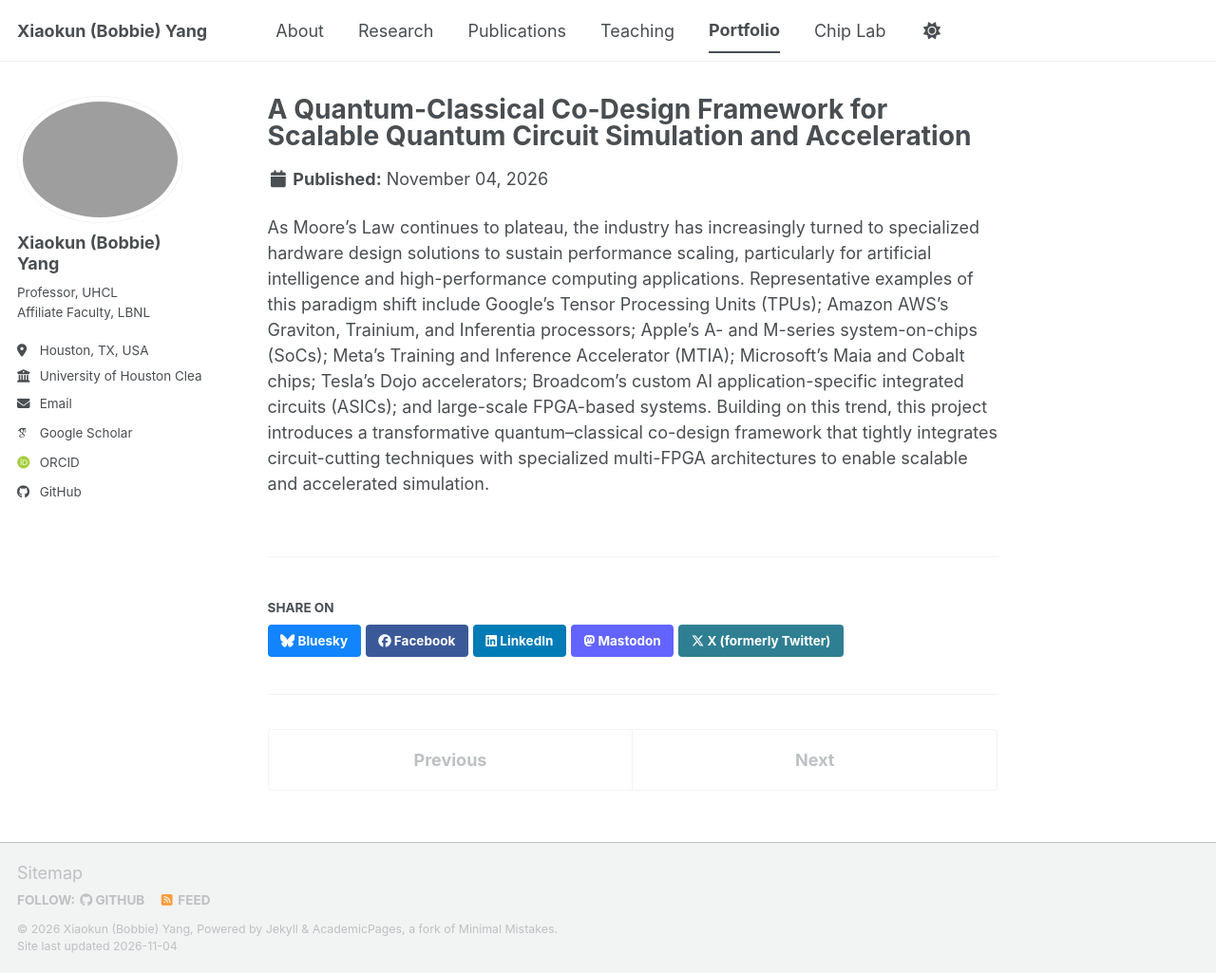
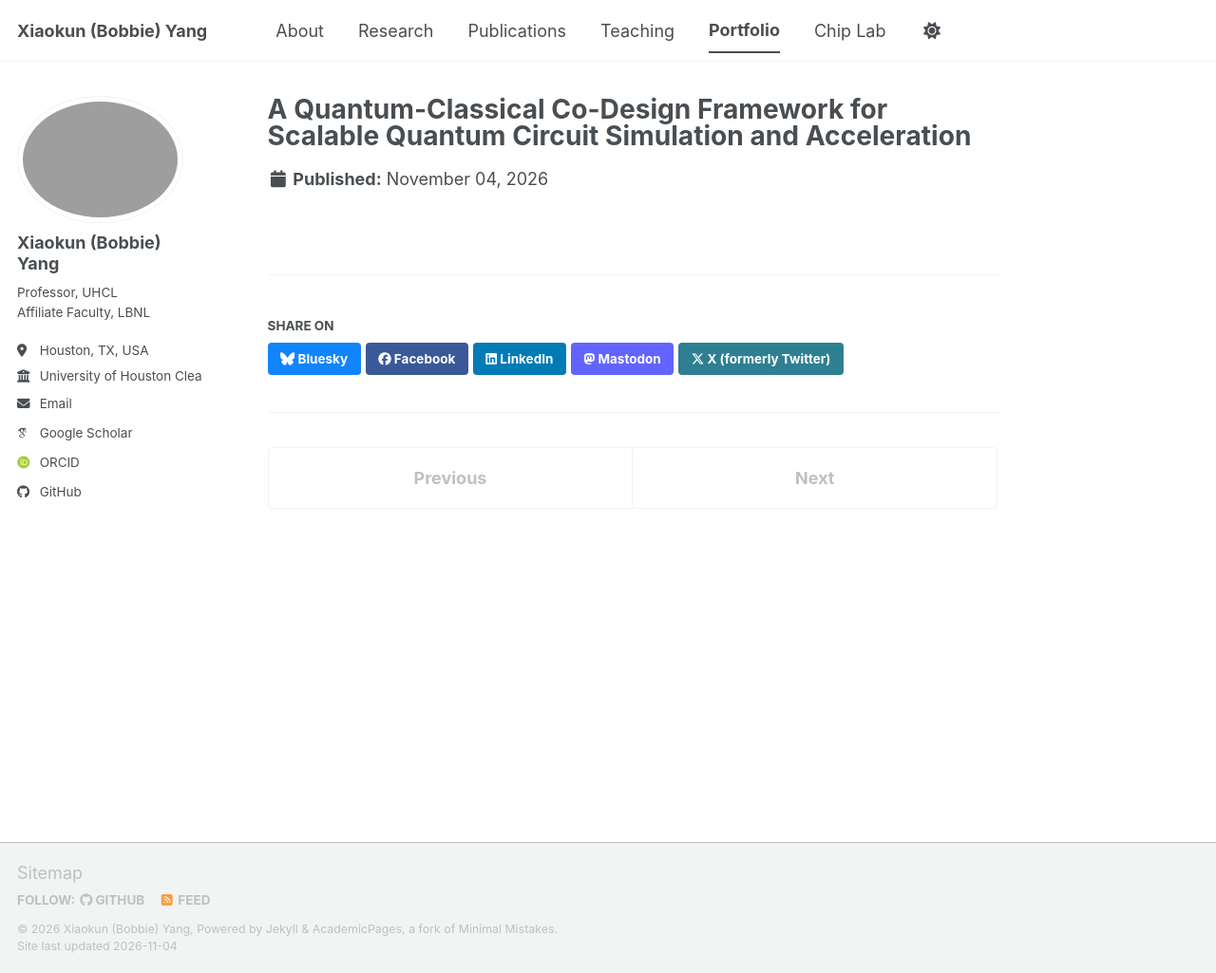
Before and after one commit to bobbieyang/bobbieyang.github.io, a Jekyll site: the page built from _portfolio/portfolio-2.html, in a window 1280 px wide and 1025 px high. Shown: the whole window at 95% size. Built offline with Jekyll 4.4.1, drawn with Linux system fonts in a browser that asks for light colours; some web fonts are replaced; a script bundle is joined from its source files by our own code; library files that are not in the unit come from our copies.

Commit message:
Update portfolio-2.md

```diff
--- a/_portfolio/portfolio-2.html
+++ b/_portfolio/portfolio-2.html
@@ -1,7 +1,6 @@
 ---
 title: "A Quantum-Classical Co-Design Framework for Scalable Quantum Circuit Simulation and Acceleration"
 excerpt: "As Moore’s Law continues to plateau, the industry has increasingly turned to specialized hardware design solutions to sustain performance scaling, particularly for artificial intelligence and high-performance computing applications. Representative examples of this paradigm shift include Google’s Tensor Processing Units (TPUs); Amazon AWS’s Graviton, Trainium, and Inferentia processors; Apple’s A- and M-series system-on-chips (SoCs); Meta’s Training and Inference Accelerator (MTIA); Microsoft’s Maia and Cobalt chips; Tesla’s Dojo accelerators; Broadcom’s custom AI application-specific integrated circuits (ASICs); and large-scale FPGA-based systems. Building on this trend, this project introduces a transformative quantum–classical co-design framework that tightly integrates circuit-cutting techniques with specialized multi-FPGA architectures to enable scalable and accelerated simulation.
- <br/><img src='/files/projects/ic design flow.png'>"
+ <br/><img src='/files/projects/integrated-quantum-classical-chip.png'>"
 collection: portfolio
 ---
-As Moore’s Law continues to plateau, the industry has increasingly turned to specialized hardware design solutions to sustain performance scaling, particularly for artificial intelligence and high-performance computing applications. Representative examples of this paradigm shift include Google’s Tensor Processing Units (TPUs); Amazon AWS’s Graviton, Trainium, and Inferentia processors; Apple’s A- and M-series system-on-chips (SoCs); Meta’s Training and Inference Accelerator (MTIA); Microsoft’s Maia and Cobalt chips; Tesla’s Dojo accelerators; Broadcom’s custom AI application-specific integrated circuits (ASICs); and large-scale FPGA-based systems. Building on this trend, this project introduces a transformative quantum–classical co-design framework that tightly integrates circuit-cutting techniques with specialized multi-FPGA architectures to enable scalable and accelerated simulation.
```
